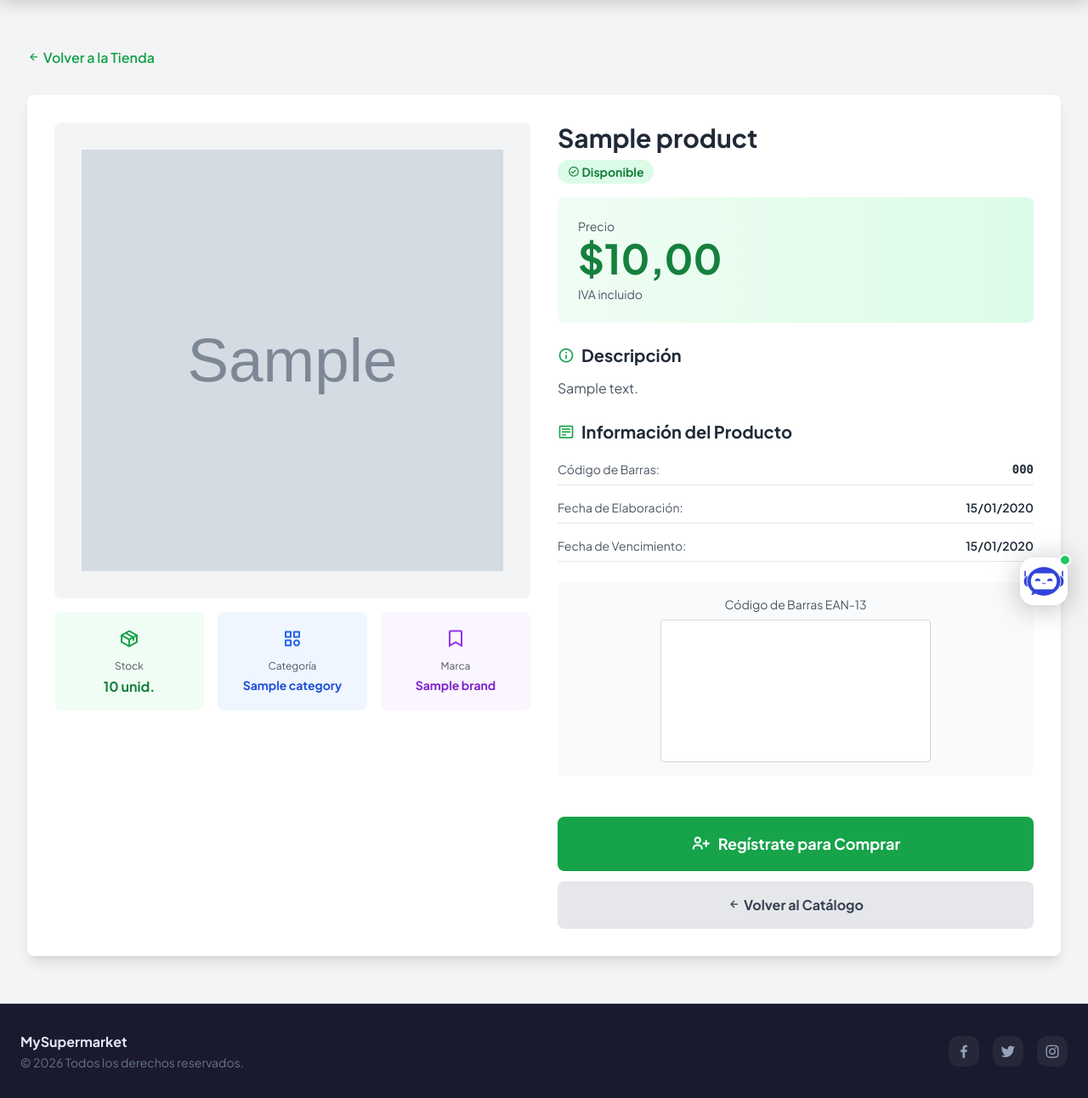
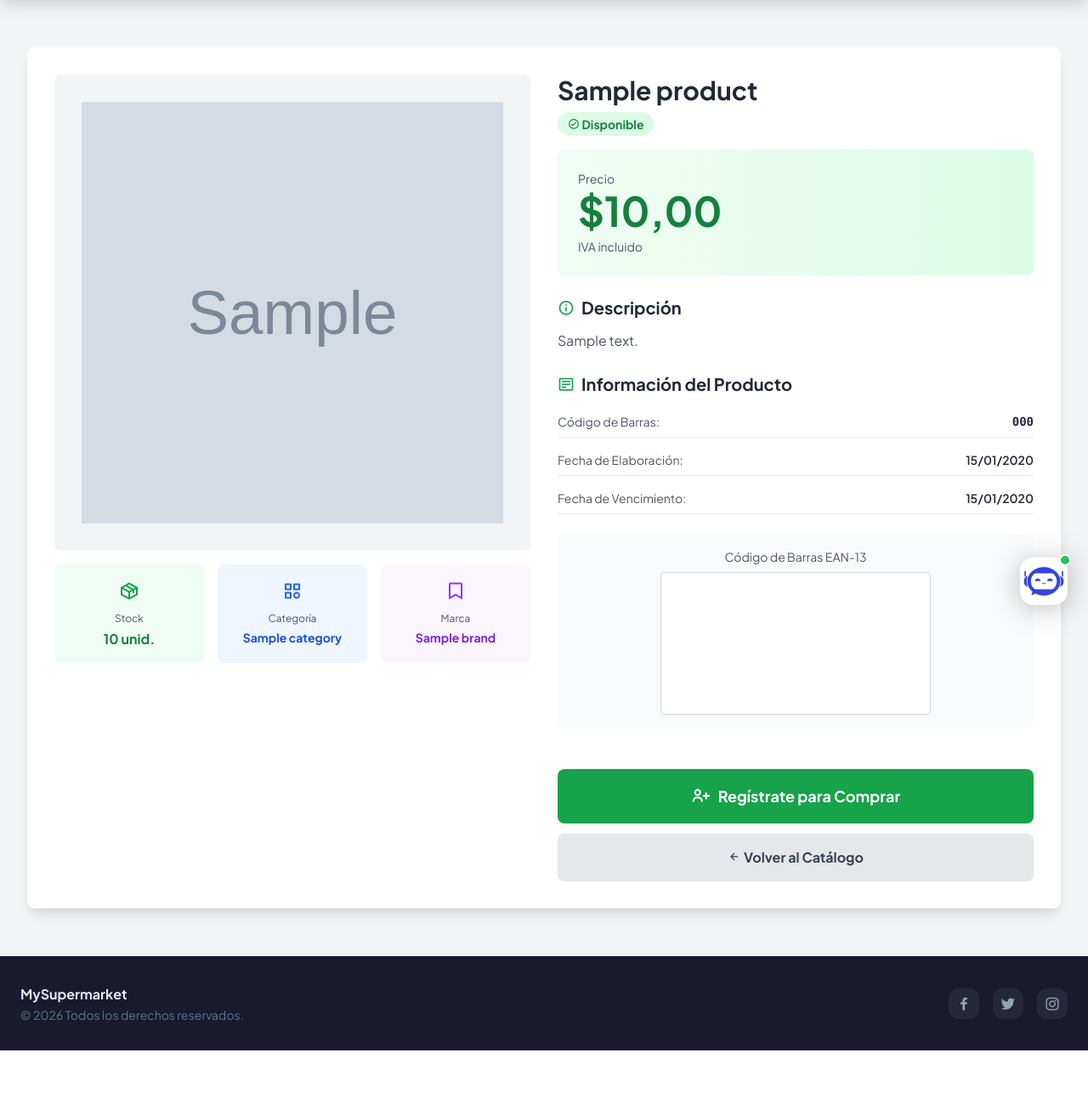
Before and after one commit to Kadir011/Sistema-de-Ventas-Supermercado, a Django app: page /productos/1/ in a window 1280 px wide. Shown: the part 64-1356 px from the top of the page at 85% size. After the commit the page ends 1300 px from the top, so only its background shows below. Run offline with Django 5.2, Linux system fonts and the light colour scheme; tables that the repository leaves empty hold one stand-in row (values such as "Sample post"); grey boxes marked "Sample" are stand-in pictures; data that the repository does not hold is empty; some libraries are stand-ins or nearby versions.

Commit message:
Eliminando botón de cabecera para volver a la tienda evitando redudancia de funcionalidades

```diff
--- a/templates/super/products/product_detail.html
+++ b/templates/super/products/product_detail.html
@@ -4,13 +4,6 @@
 
 {% block content %}
 <div class="container mx-auto py-8 px-4">
-    <div class="mb-6">
-        <a href="{% url 'super:shop' %}"
-           class="text-green-600 hover:text-green-700 font-semibold mb-2 inline-block">
-            <i class='bx bx-left-arrow-alt'></i> Volver a la Tienda
-        </a>
-    </div>
-
     <div class="bg-white rounded-lg shadow-lg overflow-hidden">
         <div class="grid grid-cols-1 lg:grid-cols-2 gap-8 p-8">
             <div class="space-y-4">
```
Also changed, not shown: templates/super/shop/product_detail.html (+0 -7 lines).
